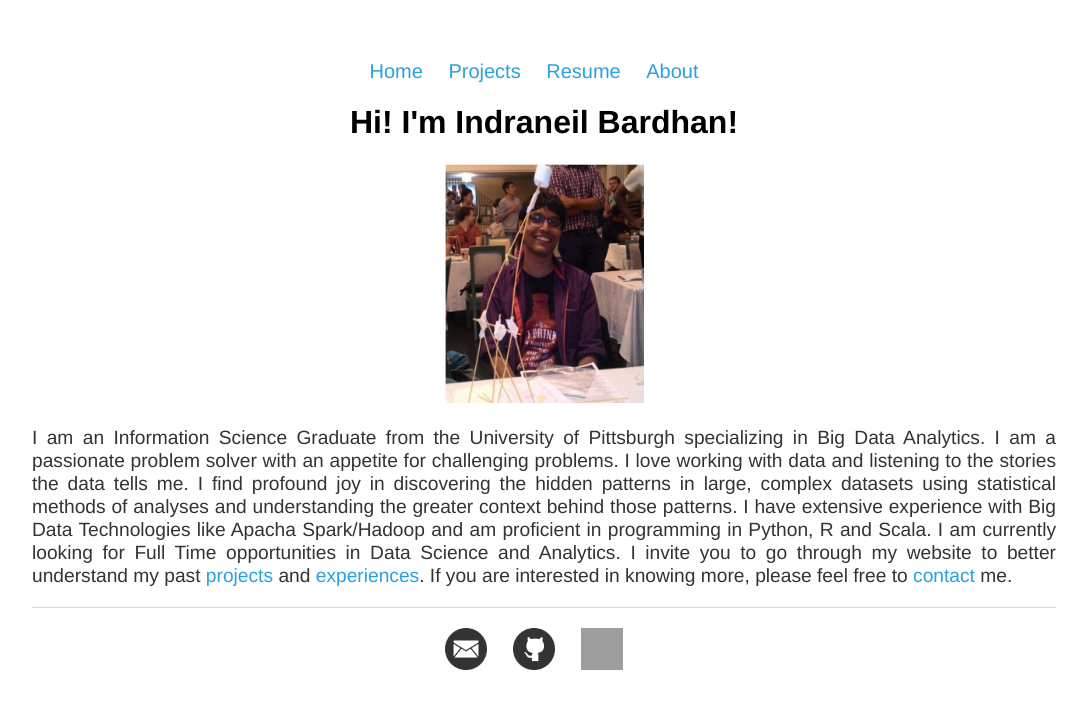
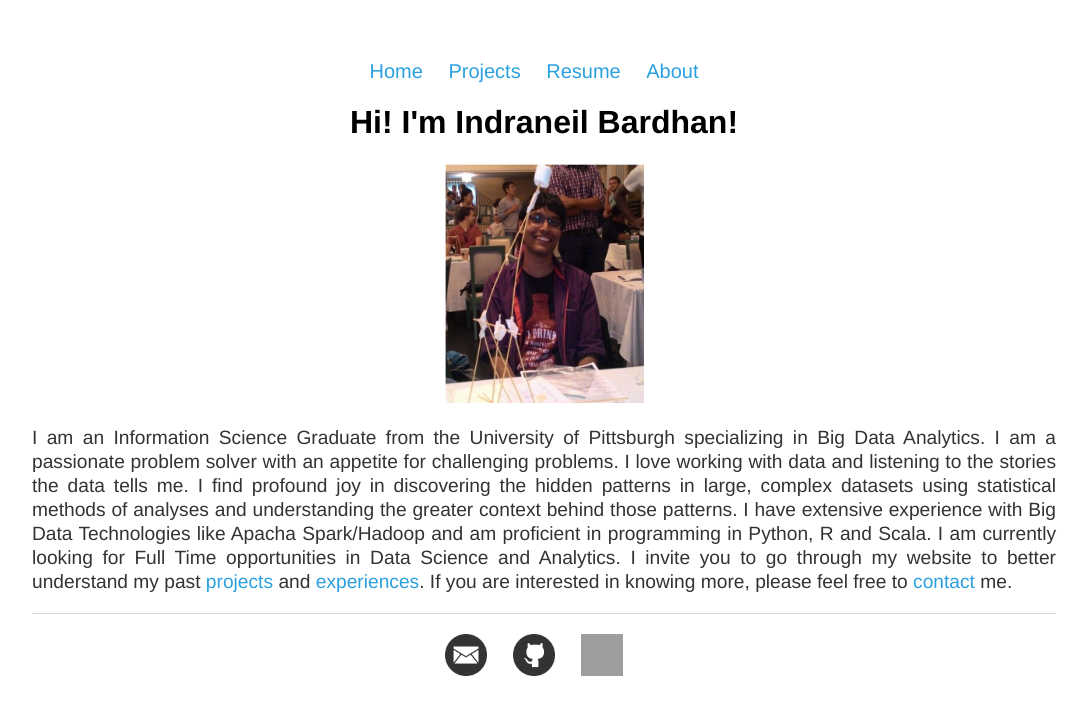
Before and after one commit to NeilBardhan/neilbardhan.github.io, a Jekyll site: the page built from index.html, in a window 1280 px wide. Shown: the top 715 px of the page, without its empty margins (96-1183 px from the left). Built offline with Jekyll 4.4.1, drawn with Linux system fonts in a browser that asks for light colours; grey boxes are pictures that could not be loaded.

Commit message:
Update main.css

```diff
--- a/css/main.css
+++ b/css/main.css
@@ -45,7 +45,7 @@ hr {
 }
 p {
     font-size: 1.2em;
-    line-height: 1.2em;
+    line-height: 1.25em;
     color: #333;
     font-family:'Helvetica', 'Arial', 'Sans-Serif';
     text-align: justify;
```
